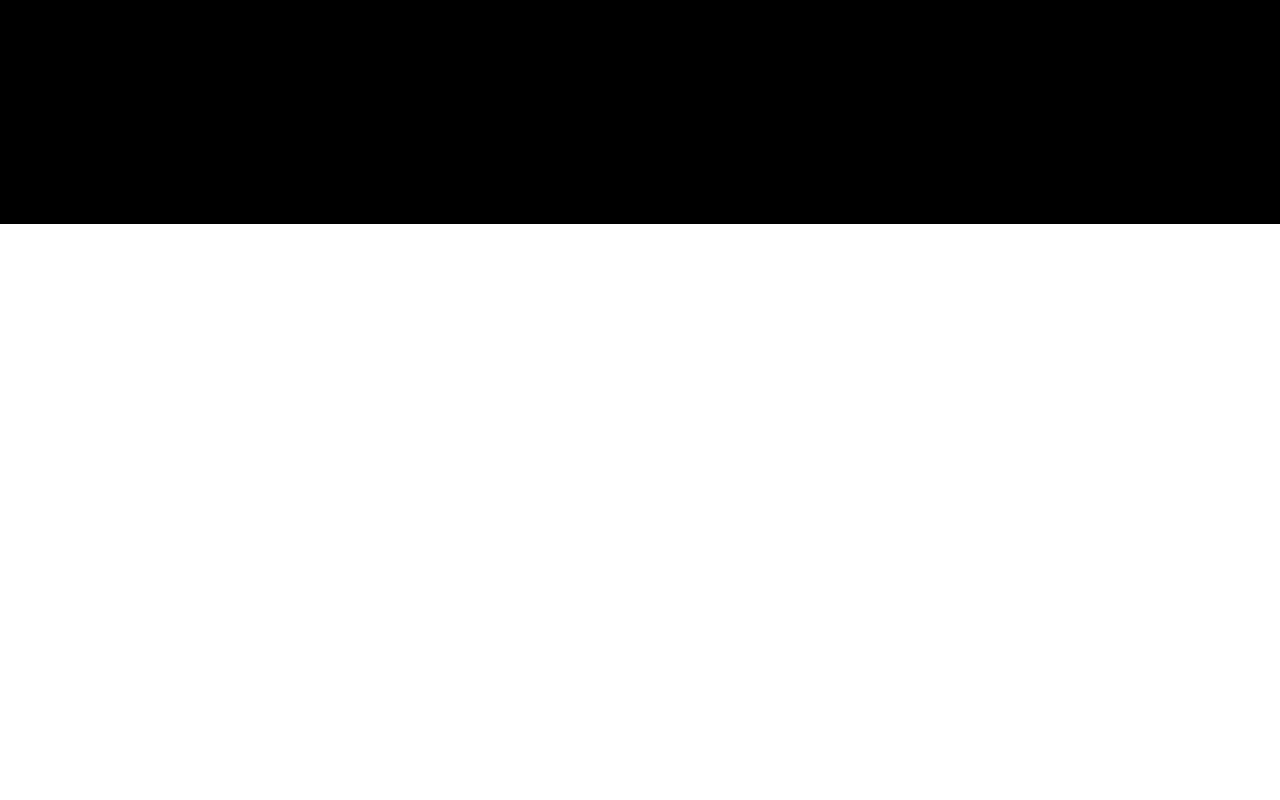
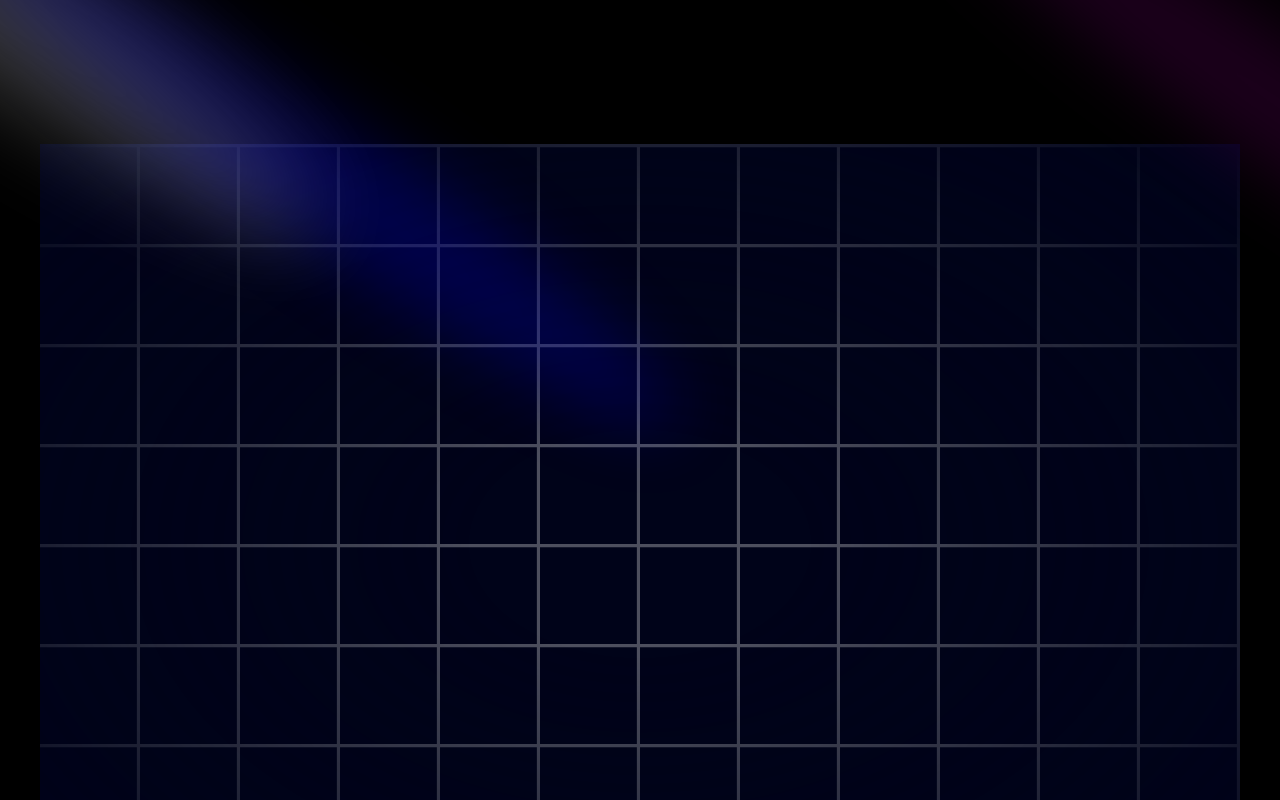
Before and after one commit to Anamay-Upreti/nextjs-portfolio, a Next.js app: page / in a window 1280 px wide. Shown: the top 800 px of the page. Built offline with nearby package versions, Linux system fonts and the light colour scheme.

Commit message:
added-grids-spotlights

```diff
--- a/app/globals.css
+++ b/app/globals.css
@@ -1,3 +1,85 @@
 @tailwind base;
 @tailwind components;
 @tailwind utilities;
+
+@layer base {
+  :root {
+    --background: 0 0% 100%;
+    --foreground: 240 10% 3.9%;
+
+    --card: 0 0% 100%;
+    --card-foreground: 240 10% 3.9%;
+
+    --popover: 0 0% 100%;
+    --popover-foreground: 240 10% 3.9%;
+
+    --primary: 240 5.9% 10%;
+    --primary-foreground: 0 0% 98%;
+
+    --secondary: 240 4.8% 95.9%;
+    --secondary-foreground: 240 5.9% 10%;
+
+    --muted: 240 4.8% 95.9%;
+    --muted-foreground: 240 3.8% 46.1%;
+
+    --accent: 240 4.8% 95.9%;
+    --accent-foreground: 240 5.9% 10%;
+
+    --destructive: 0 84.2% 60.2%;
+    --destructive-foreground: 0 0% 98%;
+
+    --border: 240 5.9% 90%;
+    --input: 240 5.9% 90%;
+    --ring: 240 10% 3.9%;
+
+    --radius: 0.5rem;
+  }
+
+  .dark {
+    --background: 240 10% 3.9%;
+    --foreground: 0 0% 98%;
+
+    --card: 240 10% 3.9%;
+    --card-foreground: 0 0% 98%;
+
+    --popover: 240 10% 3.9%;
+    --popover-foreground: 0 0% 98%;
+
+    --primary: 0 0% 98%;
+    --primary-foreground: 240 5.9% 10%;
+
+    --secondary: 240 3.7% 15.9%;
+    --secondary-foreground: 0 0% 98%;
+
+    --muted: 240 3.7% 15.9%;
+    --muted-foreground: 240 5% 64.9%;
+
+    --accent: 240 3.7% 15.9%;
+    --accent-foreground: 0 0% 98%;
+
+    --destructive: 0 62.8% 30.6%;
+    --destructive-foreground: 0 0% 98%;
+
+    --border: 240 3.7% 15.9%;
+    --input: 240 3.7% 15.9%;
+    --ring: 240 4.9% 83.9%;
+  }
+}
+
+@layer base {
+  * {
+    @apply border-border !scroll-smooth;
+  }
+  body {
+    @apply bg-background text-foreground;
+  }
+  button {
+    @apply active:outline-none;
+  }
+}
+
+@layer utilities {
+  .heading {
+    @apply font-bold text-4xl md:text-5xl text-center;
+  }
+}
--- a/app/layout.tsx
+++ b/app/layout.tsx
@@ -1,6 +1,7 @@
 import type { Metadata } from "next";
 import { Inter } from "next/font/google";
 import "./globals.css";
+import { ThemeProvider } from "next-themes";
 
 const inter = Inter({ subsets: ["latin"] });
 
@@ -16,7 +17,16 @@
 }>) {
   return (
     <html lang="en">
-      <body className={inter.className}>{children}</body>
+      <body className={inter.className}>
+      <ThemeProvider
+            attribute="class"
+            defaultTheme="dark"
+            enableSystem
+            disableTransitionOnChange
+          >
+       {children}
+       </ThemeProvider>
+      </body>
     </html>
   );
 }
--- /dev/null
+++ b/app/provider.tsx
@@ -0,0 +1,9 @@
+"use client"
+
+import * as React from "react"
+import { ThemeProvider as NextThemesProvider } from "next-themes"
+import { type ThemeProviderProps } from "next-themes/dist/types"
+
+export function ThemeProvider({ children, ...props }: ThemeProviderProps) {
+  return <NextThemesProvider {...props}>{children}</NextThemesProvider>
+}
--- a/components/Hero.tsx
+++ b/components/Hero.tsx
@@ -9,6 +9,13 @@
             <Spotlight className="top-10 left-full h-[80vh] w-[50vw] " fill="purple"/>
             <Spotlight className="top-28 left-80 h-[80vh] w-[50vw] "  fill="blue"/>
         </div>
+
+        <div className="h-screen w-full dark:bg-black-100 bg-white  dark:bg-grid-white/[0.3] bg-grid-black/[0.2] relative flex items-center justify-center">
+      {/* Radial gradient for the container to give a faded look */}
+      <div className="absolute pointer-events-none inset-0 flex items-center justify-center dark:bg-black-100 bg-white [mask-image:radial-gradient(ellipse_at_center,transparent_20%,black)]"/>
+
+
+    </div>
     </div>
   )
 }
--- a/package.json
+++ b/package.json
@@ -11,10 +11,13 @@
   "dependencies": {
     "clsx": "^2.1.1",
     "framer-motion": "^11.2.6",
+    "mini-svg-data-uri": "^1.4.4",
     "next": "14.2.3",
+    "next-themes": "^0.3.0",
     "react": "^18",
     "react-dom": "^18",
-    "tailwind-merge": "^2.3.0"
+    "tailwind-merge": "^2.3.0",
+    "tailwindcss-animate": "^1.0.7"
   },
   "devDependencies": {
     "@types/node": "^20",
--- a/tailwind.config.ts
+++ b/tailwind.config.ts
@@ -1,20 +1,204 @@
 import type { Config } from "tailwindcss";
 
-const config: Config = {
+const svgToDataUri = require("mini-svg-data-uri");
+
+const colors = require("tailwindcss/colors");
+const {
+  default: flattenColorPalette,
+} = require("tailwindcss/lib/util/flattenColorPalette");
+
+const config = {
+  darkMode: ["class"],
   content: [
-    "./pages/**/*.{js,ts,jsx,tsx,mdx}",
-    "./components/**/*.{js,ts,jsx,tsx,mdx}",
-    "./app/**/*.{js,ts,jsx,tsx,mdx}",
+    "./pages/**/*.{ts,tsx}",
+    "./components/**/*.{ts,tsx}",
+    "./app/**/*.{ts,tsx}",
+    "./src/**/*.{ts,tsx}",
+    "./data/**/*.{ts,tsx}",
   ],
+  prefix: "",
   theme: {
+    container: {
+      center: true,
+      padding: "2rem",
+      screens: {
+        "2xl": "1400px",
+      },
+    },
     extend: {
-      backgroundImage: {
-        "gradient-radial": "radial-gradient(var(--tw-gradient-stops))",
-        "gradient-conic":
-          "conic-gradient(from 180deg at 50% 50%, var(--tw-gradient-stops))",
+      colors: {
+        black: {
+          DEFAULT: "#000",
+          100: "#000319",
+          200: "rgba(17, 25, 40, 0.75)",
+          300: "rgba(255, 255, 255, 0.125)",
+        },
+        white: {
+          DEFAULT: "#FFF",
+          100: "#BEC1DD",
+          200: "#C1C2D3",
+        },
+        blue: {
+          "100": "#E4ECFF",
+        },
+        purple: "#CBACF9",
+        border: "hsl(var(--border))",
+        input: "hsl(var(--input))",
+        ring: "hsl(var(--ring))",
+        background: "hsl(var(--background))",
+        foreground: "hsl(var(--foreground))",
+        primary: {
+          DEFAULT: "hsl(var(--primary))",
+          foreground: "hsl(var(--primary-foreground))",
+        },
+        secondary: {
+          DEFAULT: "hsl(var(--secondary))",
+          foreground: "hsl(var(--secondary-foreground))",
+        },
+        destructive: {
+          DEFAULT: "hsl(var(--destructive))",
+          foreground: "hsl(var(--destructive-foreground))",
+        },
+        muted: {
+          DEFAULT: "hsl(var(--muted))",
+          foreground: "hsl(var(--muted-foreground))",
+        },
+        accent: {
+          DEFAULT: "hsl(var(--accent))",
+          foreground: "hsl(var(--accent-foreground))",
+        },
+        popover: {
+          DEFAULT: "hsl(var(--popover))",
+          foreground: "hsl(var(--popover-foreground))",
+        },
+        card: {
+          DEFAULT: "hsl(var(--card))",
+          foreground: "hsl(var(--card-foreground))",
+        },
+      },
+      borderRadius: {
+        lg: "var(--radius)",
+        md: "calc(var(--radius) - 2px)",
+        sm: "calc(var(--radius) - 4px)",
+      },
+      keyframes: {
+        "accordion-down": {
+          from: { height: "0" },
+          to: { height: "var(--radix-accordion-content-height)" },
+        },
+        "accordion-up": {
+          from: { height: "var(--radix-accordion-content-height)" },
+          to: { height: "0" },
+        },
+        spotlight: {
+          "0%": {
+            opacity: "0",
+            transform: "translate(-72%, -62%) scale(0.5)",
+          },
+          "100%": {
+            opacity: "1",
+            transform: "translate(-50%,-40%) scale(1)",
+          },
+        },
+        shimmer: {
+          from: {
+            backgroundPosition: "0 0",
+          },
+          to: {
+            backgroundPosition: "-200% 0",
+          },
+        },
+        moveHorizontal: {
+          "0%": {
+            transform: "translateX(-50%) translateY(-10%)",
+          },
+          "50%": {
+            transform: "translateX(50%) translateY(10%)",
+          },
+          "100%": {
+            transform: "translateX(-50%) translateY(-10%)",
+          },
+        },
+        moveInCircle: {
+          "0%": {
+            transform: "rotate(0deg)",
+          },
+          "50%": {
+            transform: "rotate(180deg)",
+          },
+          "100%": {
+            transform: "rotate(360deg)",
+          },
+        },
+        moveVertical: {
+          "0%": {
+            transform: "translateY(-50%)",
+          },
+          "50%": {
+            transform: "translateY(50%)",
+          },
+          "100%": {
+            transform: "translateY(-50%)",
+          },
+        },
+        scroll: {
+          to: {
+            transform: "translate(calc(-50% - 0.5rem))",
+          },
+        },
+      },
+      animation: {
+        "accordion-down": "accordion-down 0.2s ease-out",
+        "accordion-up": "accordion-up 0.2s ease-out",
+        spotlight: "spotlight 2s ease .75s 1 forwards",
+        shimmer: "shimmer 2s linear infinite",
+        first: "moveVertical 30s ease infinite",
+        second: "moveInCircle 20s reverse infinite",
+        third: "moveInCircle 40s linear infinite",
+        fourth: "moveHorizontal 40s ease infinite",
+        fifth: "moveInCircle 20s ease infinite",
+        scroll:
+          "scroll var(--animation-duration, 40s) var(--animation-direction, forwards) linear infinite",
       },
     },
   },
-  plugins: [],
-};
+  plugins: [
+    require("tailwindcss-animate"),
+    addVariablesForColors,
+    function ({ matchUtilities, theme }: any) {
+      matchUtilities(
+        {
+          "bg-grid": (value: any) => ({
+            backgroundImage: `url("${svgToDataUri(
+              `<svg xmlns="http://www.w3.org/2000/svg" viewBox="0 0 32 32" width="100" height="100" fill="none" stroke="${value}"><path d="M0 .5H31.5V32"/></svg>`
+            )}")`,
+          }),
+          "bg-grid-small": (value: any) => ({
+            backgroundImage: `url("${svgToDataUri(
+              `<svg xmlns="http://www.w3.org/2000/svg" viewBox="0 0 32 32" width="8" height="8" fill="none" stroke="${value}"><path d="M0 .5H31.5V32"/></svg>`
+            )}")`,
+          }),
+          "bg-dot": (value: any) => ({
+            backgroundImage: `url("${svgToDataUri(
+              `<svg xmlns="http://www.w3.org/2000/svg" viewBox="0 0 32 32" width="16" height="16" fill="none"><circle fill="${value}" id="pattern-circle" cx="10" cy="10" r="1.6257413380501518"></circle></svg>`
+            )}")`,
+          }),
+        },
+        { values: flattenColorPalette(theme("backgroundColor")), type: "color" }
+      );
+    },
+  ],
+} satisfies Config;
+
+function addVariablesForColors({ addBase, theme }: any) {
+  let allColors = flattenColorPalette(theme("colors"));
+  let newVars = Object.fromEntries(
+    Object.entries(allColors).map(([key, val]) => [`--${key}`, val])
+  );
+
+  addBase({
+    ":root": newVars,
+  });
+}
+
 export default config;
```
Also changed, not shown: 1 other file (tests, documents, lock files or other folders).
